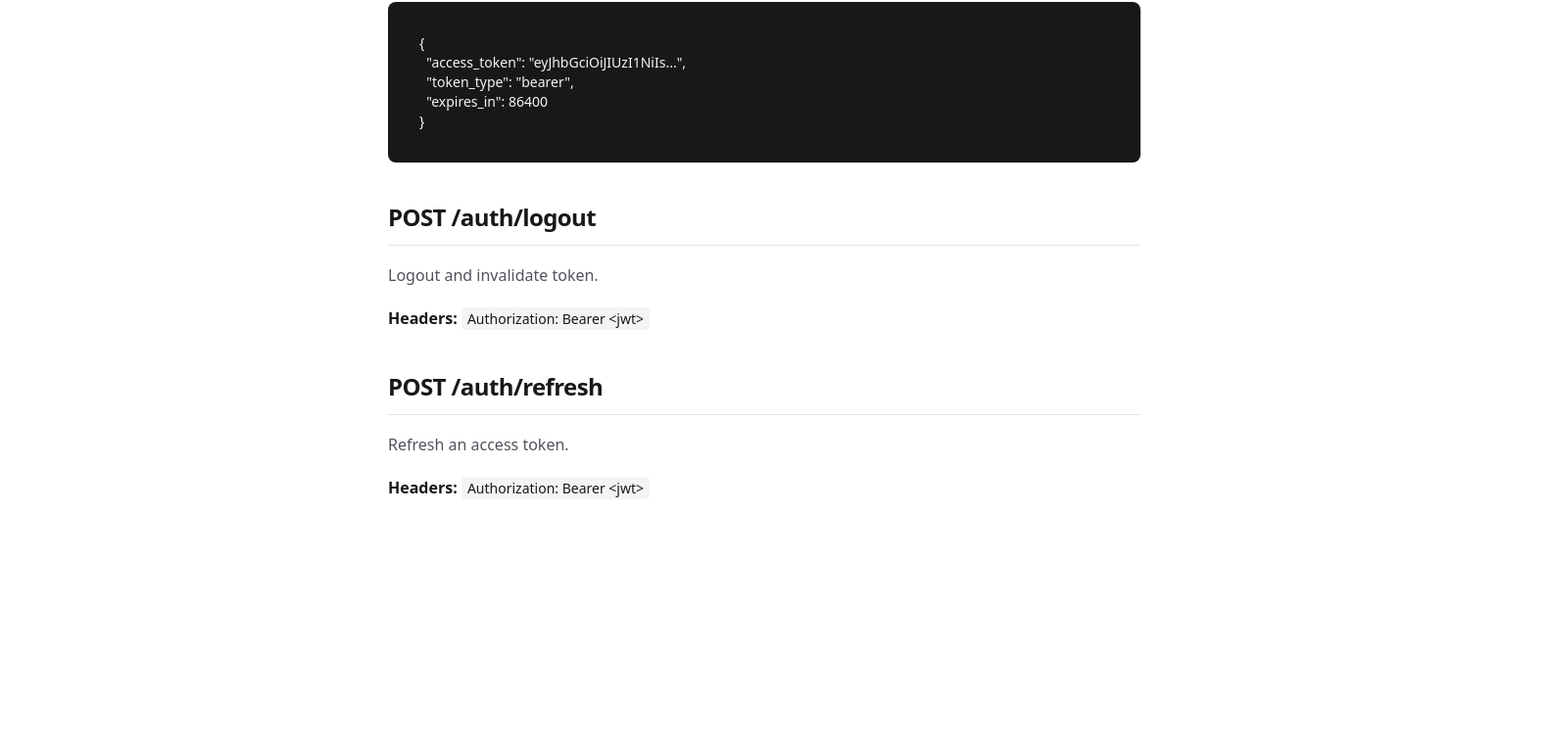
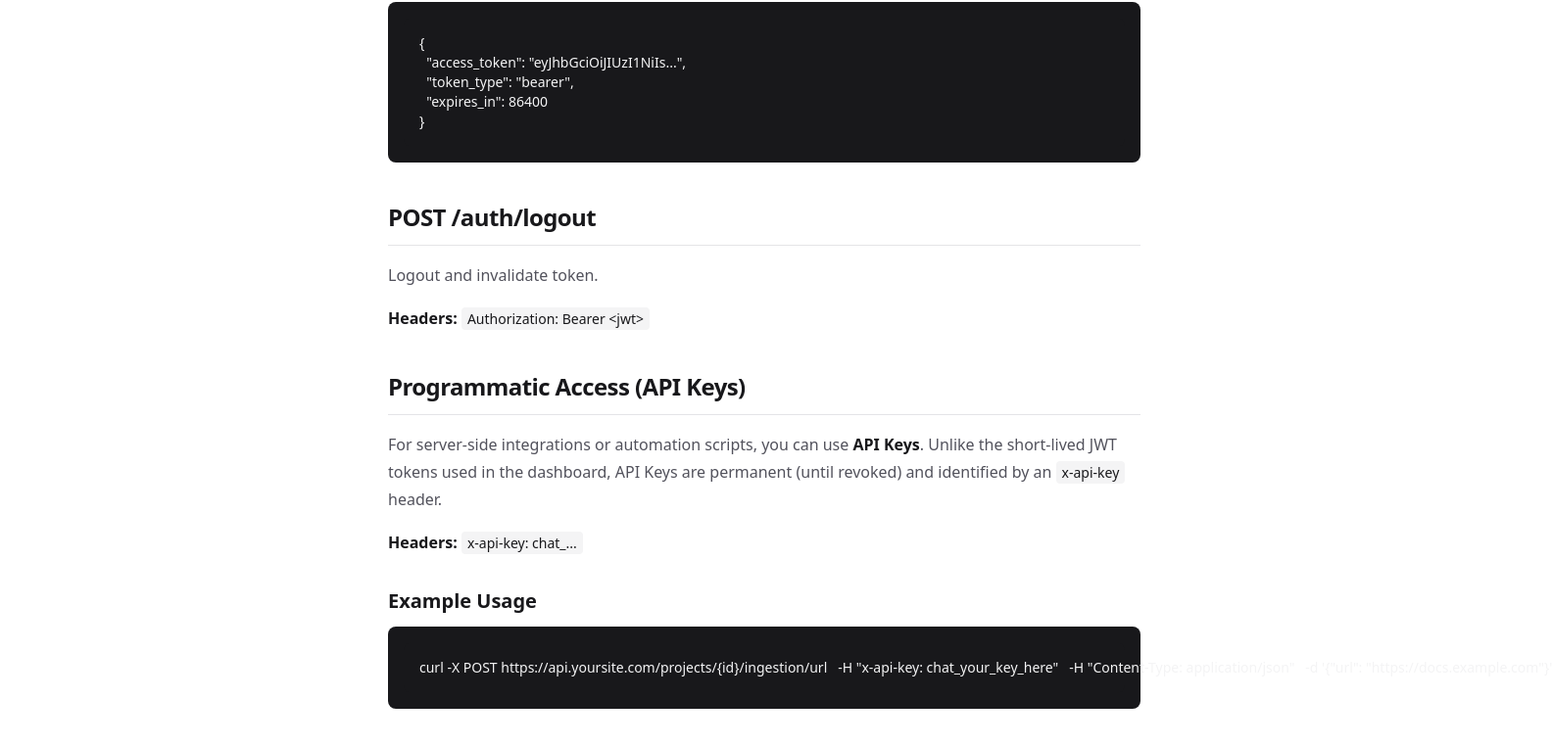
Before and after one commit to Pranav322/Assistant, a Next.js app in the folder frontend/: page /docs/api-reference/authentication in a window 1280 px wide. Shown: the part 1049-1811 px from the top of the page at 98% size, 1584 px wide, since content can reach past the window. Before the commit the page ends 1625 px from the top, so only its background shows below. Built offline with nearby package versions, Linux system fonts and the light colour scheme.

Commit message:
docs(fix): added usage of api keys for devs

```diff
--- a/frontend/app/docs/api-reference/authentication/page.tsx
+++ b/frontend/app/docs/api-reference/authentication/page.tsx
@@ -49,11 +49,19 @@ Logout and invalidate token.
 
 **Headers:** \`Authorization: Bearer <jwt>\`
 
-## POST /auth/refresh
+## Programmatic Access (API Keys)
 
-Refresh an access token.
+For server-side integrations or automation scripts, you can use **API Keys**. Unlike the short-lived JWT tokens used in the dashboard, API Keys are permanent (until revoked) and identified by an \`x-api-key\` header.
 
-**Headers:** \`Authorization: Bearer <jwt>\`
+**Headers:** \`x-api-key: chat_...\`
+
+### Example Usage
+\`\`\`bash
+curl -X POST https://api.yoursite.com/projects/{id}/ingestion/url \
+  -H "x-api-key: chat_your_key_here" \
+  -H "Content-Type: application/json" \
+  -d '{"url": "https://docs.example.com"}'
+\`\`\`
 `;
 
 export default function AuthEndpointsPage() {
--- a/frontend/app/docs/api-reference/chat/page.tsx
+++ b/frontend/app/docs/api-reference/chat/page.tsx
@@ -6,7 +6,9 @@ const content = `# Chat Endpoints
 
 Send a chat message and get a response.
 
-**Headers:** \`Authorization: Bearer <widget_token>\`
+**Headers:**
+- \`Authorization: Bearer <widget_token>\` (for browser/widget)
+- \`x-api-key: chat_...\` (for programmatic/server access)
 
 **Request:**
 \`\`\`json
--- a/frontend/app/docs/api-reference/sources/page.tsx
+++ b/frontend/app/docs/api-reference/sources/page.tsx
@@ -8,7 +8,7 @@ Sources are documents (files or URLs) that are ingested and indexed.
 
 Upload a file to be processed.
 
-**Headers:** \`X-API-Key: <project_api_key>\`
+**Headers:** \`x-api-key: chat_...\` (Standard for programmatic ingestion)
 
 **Form Data:**
 | Field | Type | Description |
```
